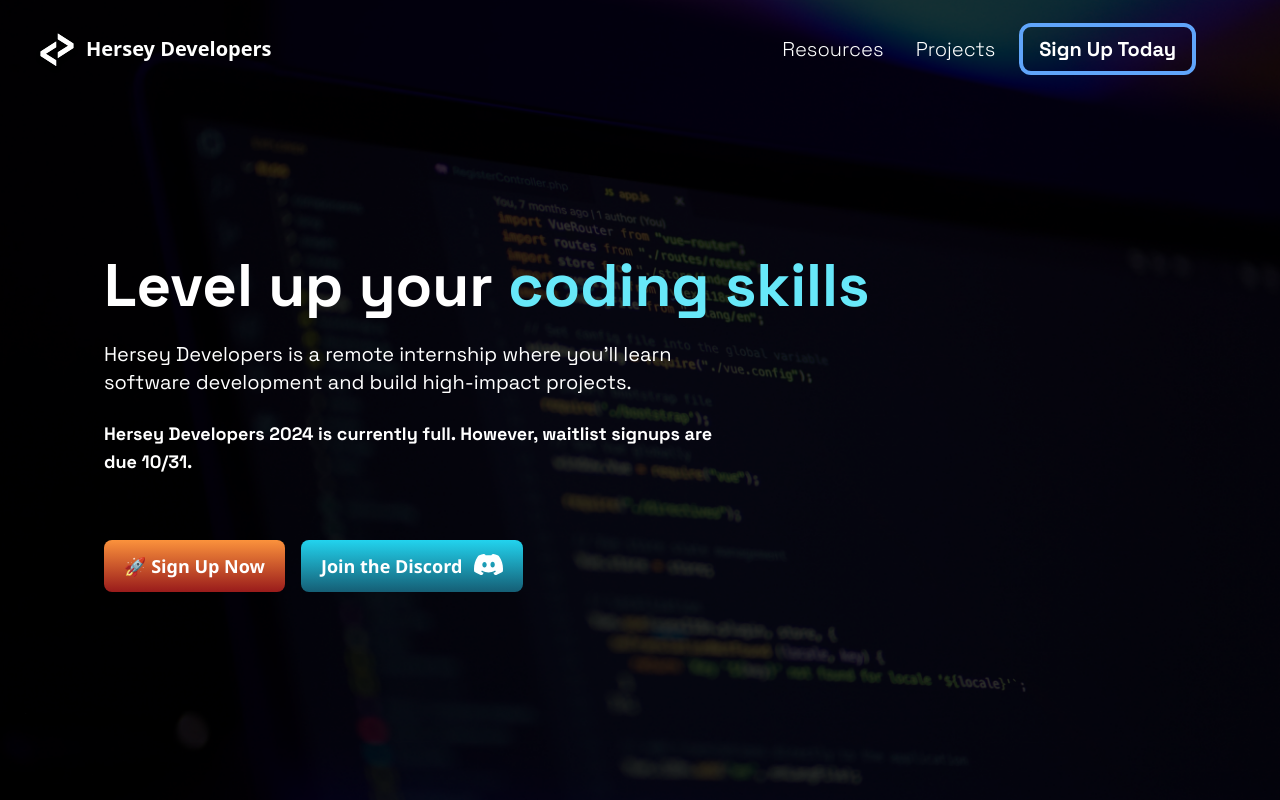
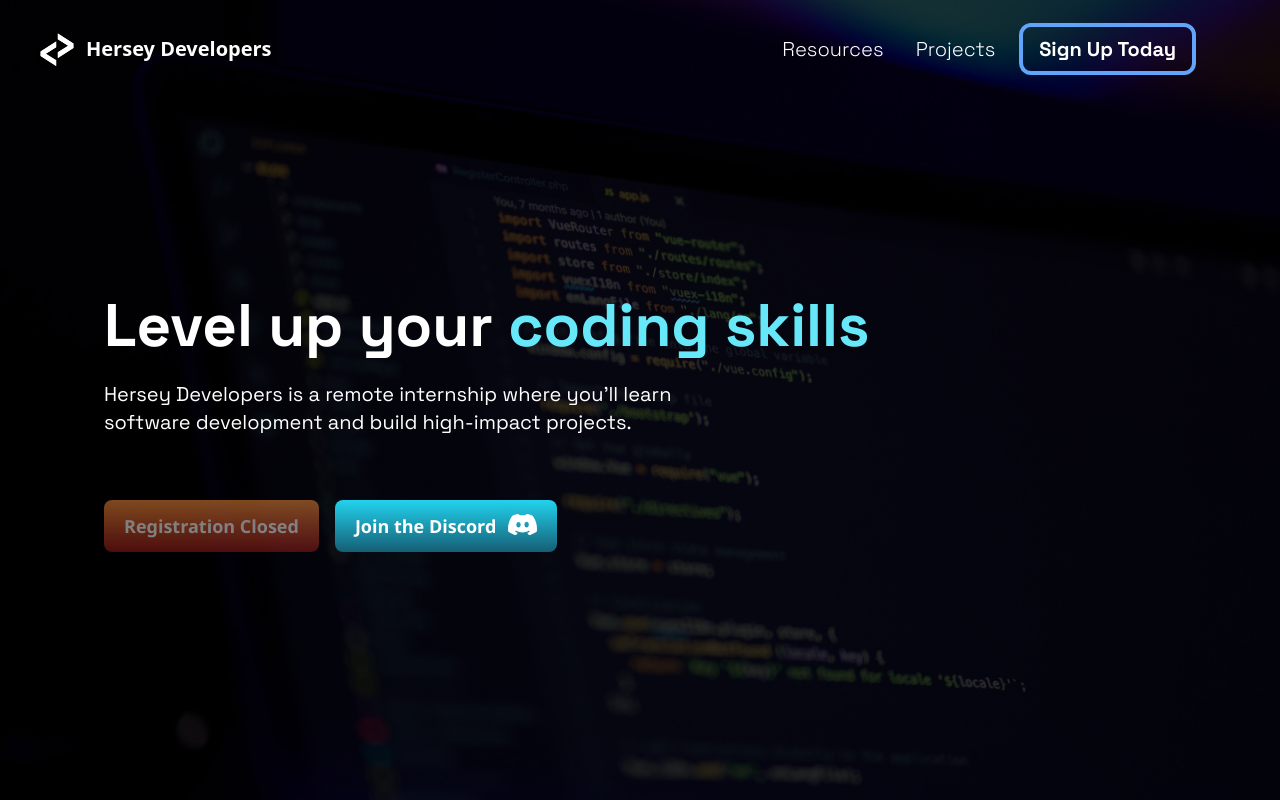
Before and after one commit to alexstrugacz/Hersey-Developers, a React (Create React App) app: page / in a window 1280 px wide. Shown: the top 800 px of the page. Built offline with nearby package versions, Linux system fonts and the light colour scheme.

Commit message:
Closed the registration

```diff
--- a/src/components/global/ActionButton.tsx
+++ b/src/components/global/ActionButton.tsx
@@ -6,19 +6,22 @@ const ActionButton: React.FC<{
     startColor: string;
     endColor: string;
     fullRedirect?: boolean;
+    disabled?: boolean;
 }> = (props) => {
 
     const navigate = useNavigate();
 
     const handleClick = () => {
-        window.open(props.link, "_blank");
+        if (!props.disabled) {
+            window.open(props.link, "_blank");
+        }
     }
 
     return (
         <button
             onClick={handleClick}
             className={
-                ` bg-gradient-to-b ${props.startColor} ${props.endColor} rounded-lg p-3 px-5 w-fit hover:cursor-pointer hover:scale-105 transition-all`
+                ` bg-gradient-to-b ${props.startColor} ${props.endColor} rounded-lg p-3 px-5 w-fit ${props.disabled ? "hover:cursor-not-allowed" : "hover:cursor-pointer hover:scale-105 "} transition-all ${props.disabled ? "opacity-50" : ""}`
             }
         >
 
--- a/src/components/landing-page/header/NavbarTitle.tsx
+++ b/src/components/landing-page/header/NavbarTitle.tsx
@@ -33,11 +33,6 @@ const NavbarTitle: React.FC<{
                         animate={{ opacity: 1, x: 0, scale: 1 }}
                         transition={{ delay: 0.8, duration: 0.5 }}
                         className='mr-12 md:mr-0 text-white font-Grotesk text-xl text-left md:w-3/5 mt-6 '>Hersey Developers is a remote internship where you’ll learn software development and build high-impact projects.</motion.p>
-                    <motion.p
-                        initial={{ opacity: 0, x: -50, scale: 0.8 }}
-                        animate={{ opacity: 1, x: 0, scale: 1 }}
-                        transition={{ delay: 0.8, duration: 0.5 }}
-                        className='mr-12 md:mr-0 text-white font-Grotesk text-lg text-left md:w-3/5 mt-6 font-bold'>Hersey Developers 2024 is currently full. However, waitlist signups are due 10/31.</motion.p>
                     <motion.div
                         initial={{ opacity: 0, x: -100, scale: 0.8 }}
                         animate={{ opacity: 1.2, x: 0, scale: 1 }}
@@ -46,17 +41,16 @@ const NavbarTitle: React.FC<{
 
                         <ActionButton
                             link="https://herseyhacks.notion.site/Hersey-Developers-2024-c02096923c294568bed55c63cd518adc?pvs=4"
-                            text="🚀 Sign Up Now"
+                            text="Registration Closed"
                             startColor="from-orange-400"
                             endColor="to-red-800"
+                            disabled
                         />
                         <DiscordButton
                             link={'https://discord.gg/ZfdyycD4y4'}
                             text={"Join the Discord"}
                             startColor={"from-cyan-400"}
                             endColor={"to-cyan-800"} />
-
-
                         {/* <LearnMoreButton
                             link={'/'}
                             text={"Kick-Off Form"}
```
